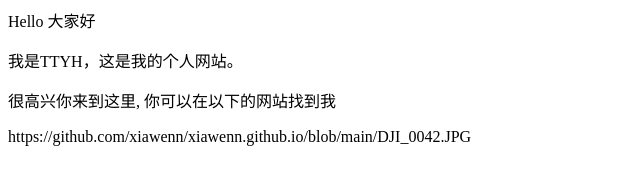
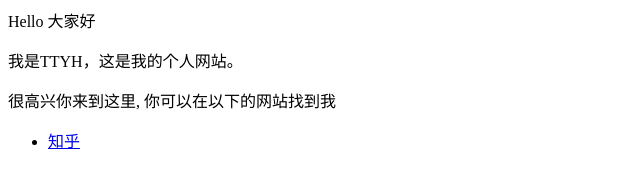
Before and after one commit to xiawenn/xiawenn.github.io, a plain HTML site: page index.html in a window 1280 px wide. Shown: the whole page, without its empty margins (0-640 px from the left). Drawn offline with Linux system fonts and the light colour scheme.

Commit message:
Update index.html

```diff
--- a/index.html
+++ b/index.html
@@ -1,4 +1,7 @@
 <p>Hello 大家好</p>
   <p>我是TTYH，这是我的个人网站。 </p>
 <p>很高兴你来到这里, 你可以在以下的网站找到我</p>
-<p>https://github.com/xiawenn/xiawenn.github.io/blob/main/DJI_0042.JPG</p>
+<p></p>
+<ul>
+  <li> <a href="https://github.com/xiawenn/xiawenn.github.io/blob/main/DJI_0042.JPG">知乎</a> </li>
+</ul>
```
